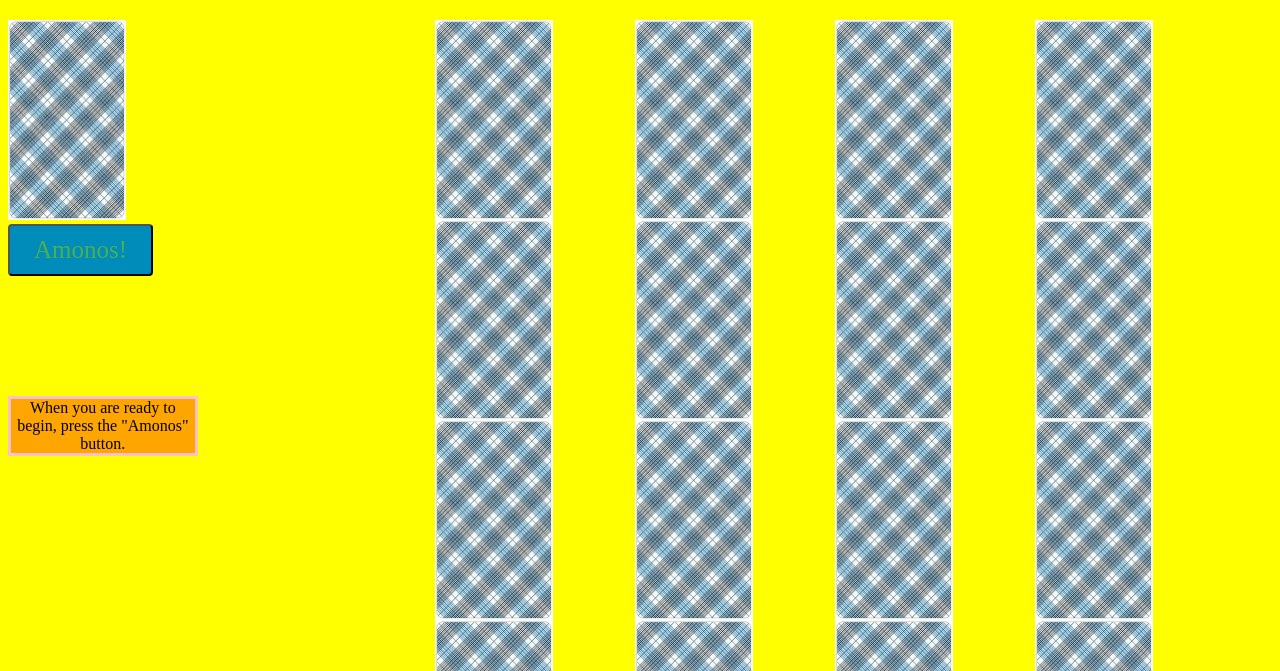
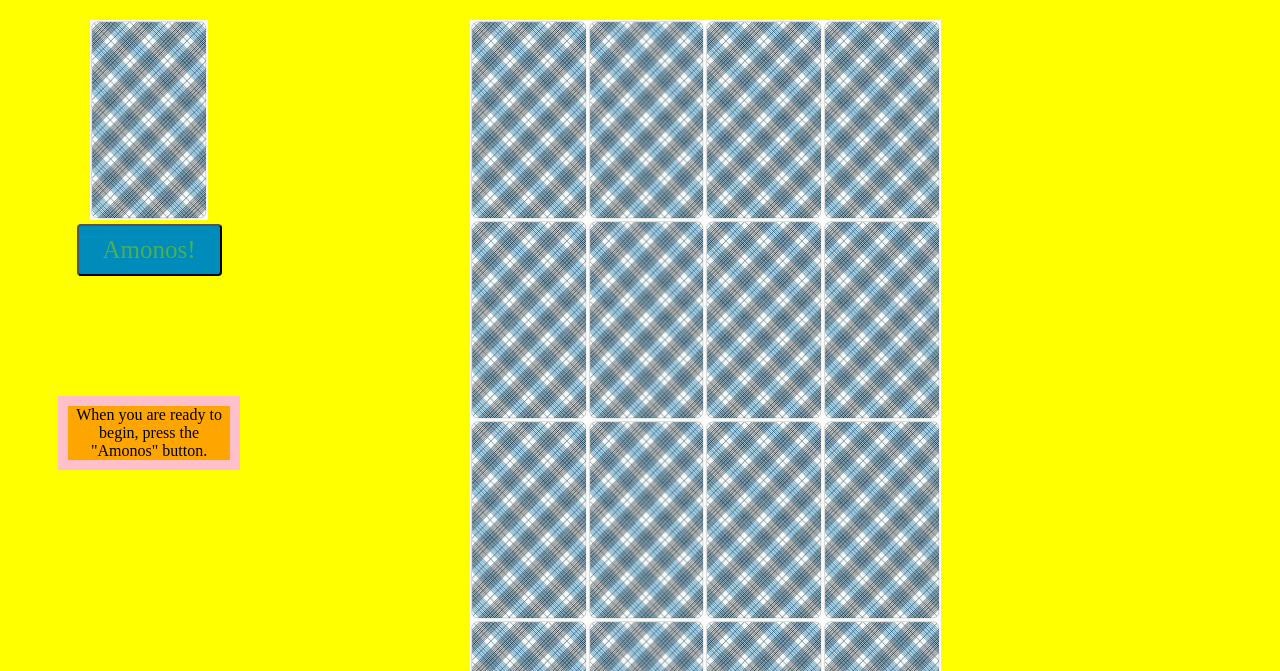
Before and after one commit to michelleurrea/project1, a plain HTML site: page index.html in a window 1280 px wide. Shown: the part 129-800 px from the top of the page. Drawn offline with Linux system fonts and the light colour scheme; a web font is replaced by a local one.

Commit message:
Updated game

```diff
--- a/app.js
+++ b/app.js
@@ -52,6 +52,7 @@ function drawCard(){
 document.getElementById("vamonos").addEventListener("click", function(){
 	// Change the start button to display "start over"
 	document.getElementById("vamonos").style.visibility = "hidden";
+	document.getElementById("message").style.visibility = "hidden";
 
 	// Display "Start Over" button
 	document.getElementById("start-over").style.visibility = "visible";
@@ -76,9 +77,7 @@ document.getElementById("vamonos").addEventListener("click", function(){
 	console.log(shuffledDeck);
 
 	// Here we tell the drawCard function to draw a card every three seconds
-	//if (interval !== true){
 	interval = setInterval(drawCard, 2000);
-	//};
 
 	// Display and draw cards by calling on the drawCard function
 	drawCard();
@@ -109,6 +108,7 @@ function endGame(){
 }
 
 function checkingWin(){
+	document.getElementById("message").style.visibility = "visible";
 	if(beanCount < 16 && shuffledDeck == 0){
 		document.getElementById("message").innerText = "TIME RAN OUT. YOU WERE TOO SLOW.";
 		return;
--- a/styles.css
+++ b/styles.css
@@ -13,13 +13,15 @@ h1 {
     width: 600px;
     display: grid;
     grid-template-rows: 200px 200px 200px 200px;
-    grid-template-columns: 200px 200px 200px 200px;
+    grid-template-columns: 117.7px 117.7px 117.7px 117.7px;
     column-gap: 0px;
 }
 
 #main {
 	display: grid;
 	grid-template-columns: 15% 1fr;
+	padding-left: 50px;
+	text-align: center;
 }
 
 #vamonos {
@@ -79,7 +81,8 @@ h1 {
 	text-align: center;
 	border-style: solid;
 	border-color: pink;
-
+	border-width: 10px;
+	visibility: visible;
 }
 
 #p1, #p2, #p3, #p4, #p5, #p6, #p7, #p8, #p9, #p10, #p11, #p12,
```
